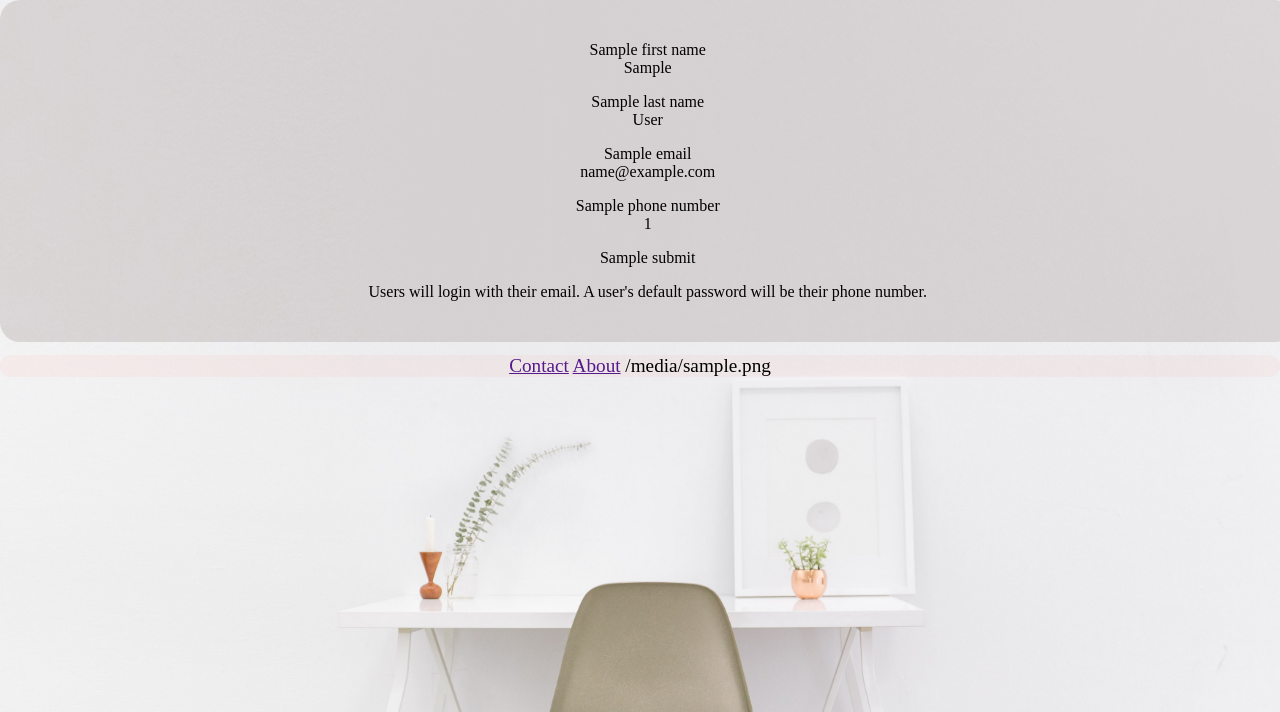
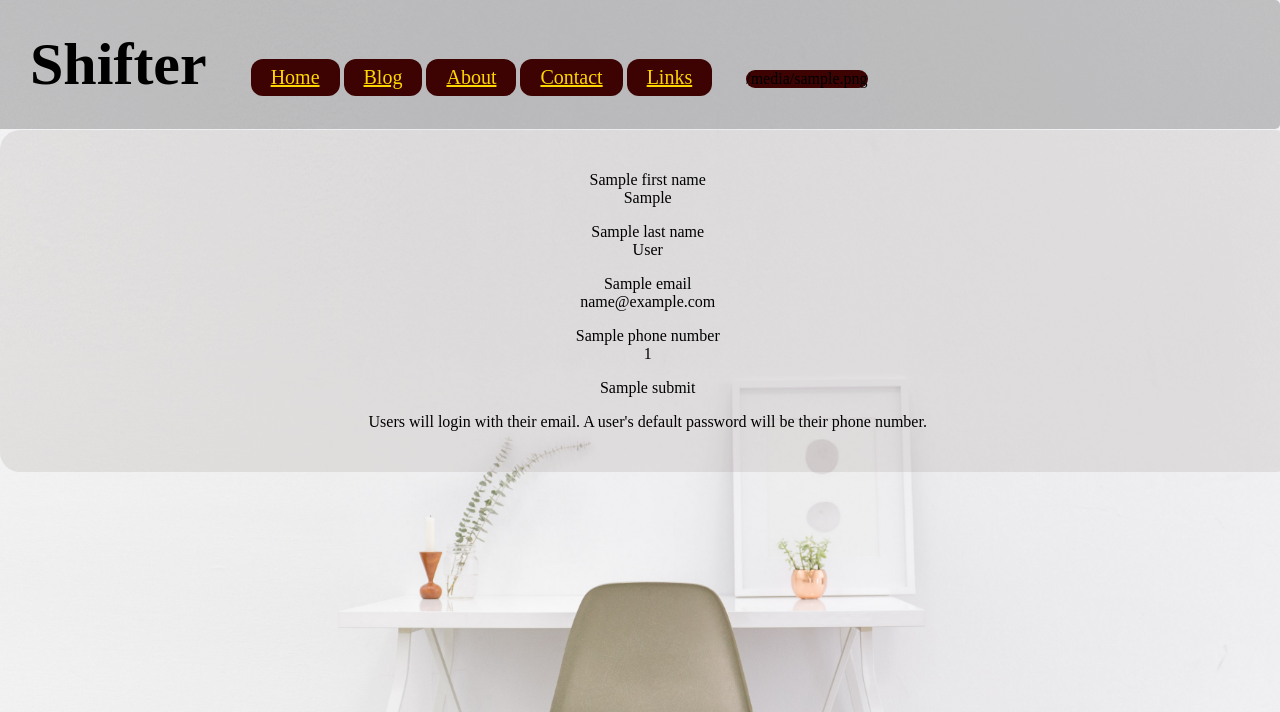
Before and after one commit to cindyxue/CMPE131_2019Fall_Team1, a Python web app: template Shifter/app/templates/addemployee.html in a window 1280 px wide. Shown: the top 712 px of the page. Run offline with Jinja, Linux system fonts and the light colour scheme; the template is opened without the code that fills it: most values are stand-ins (such as "Sample title", 1, 10 or a date in 2020).

Commit message:
Added the header, deleted the footer. Added base.css

```diff
--- a/Shifter/app/static/addemployee.css
+++ b/Shifter/app/static/addemployee.css
@@ -13,7 +13,7 @@ body {
     padding:25px;
     border-radius:20px;
     text-align: center;
-    background: rgba(131, 112, 112, 0.219);
+    background: rgba(131, 112, 112, 0.144);
 }
 
 input[type=text] {
@@ -26,14 +26,3 @@ input[type=text] {
 input[type=text]:focus {
     background-color: #ebe6c0;
 }
-
-.Links , .links a{
-    text-align: center;
-    margin-top: 1%;
-    margin-left:0%;
-    margin-bottom:0;
-    font-size: 1.5vw;
-    background-color: rgba(255, 30, 0, 0.041);
-    margin-right:0;
-    border-radius: 20px;
-}
--- /dev/null
+++ b/Shifter/app/static/base.css
@@ -0,0 +1,46 @@
+
+header{
+    background-color:rgba(0, 0, 0, 0.212);
+    padding:30px;
+    border-radius: 0 5px 5px 0;
+    margin-bottom:1px;
+    color:black;
+}
+nav h1{
+    font-family:'Times New Roman', Times, serif;
+    display:inline;
+    font-size: 60px;
+}
+nav ul{
+    display:inline;
+    margin:0;
+
+
+}
+nav ul li{
+    list-style-type: none;
+    display:inline-block;
+    background:rgb(61, 3, 3);
+    border-radius: 12px;
+    border-color: white;
+    padding:7px 20px;
+}
+.logout{
+    padding:0;
+    margin-left:30px;
+    margin-right:1%;
+}
+.Logoutbutton{
+    font-family:'Times New Roman', Times, serif;
+    padding:2px 20px;
+    text-align:center;
+    font-size:25px;
+    background-color: white;
+    color:black;
+    border-color:gold;;
+
+}
+nav a{
+    color:gold;
+    font-size:20px;
+}
--- a/Shifter/app/templates/base.html
+++ b/Shifter/app/templates/base.html
@@ -1,20 +1,27 @@
 <!DOCTYPE html>
 <html>
-    <head>
+    <link href = "../static/base.css" rel = "stylesheet" type = "text/css">
+    <header>
         {% if title %}
         <title>{{title}}</title>
         {% else %}
         <title>Shifter</title>
         {% endif %}
-    </head>
+        <nav>
+            <h1>Shifter</h1>
+            <ul>
+                <li><a href="#">Home</a></li>
+                <li><a href="#">Blog</a></li>
+                <li><a href="#">About</a></li>
+                <li><a href="#">Contact</a></li>
+                <li><a href="#">Links</a></li>
+                {% if title != "Shifter Scheduling Application" %}
+                <li class = "logout">{{formLogout.Logout(class_ = "Logoutbutton")}}</li>
+                {% endif %}
+            </ul>
+        </nav>
+    </header>
 
     {% block content %}
     {% endblock %}
-    <footer class = "Links">
-            <a href = "">Contact</a>
-            <a href = "">About</a>
-            {% if title != "Shifter Scheduling Application" %}
-            {{formLogout.Logout(class_ = "Logout")}}
-            {% endif %}
-        </footer>
 </html>
--- a/Shifter/app/templates/index.html
+++ b/Shifter/app/templates/index.html
@@ -3,6 +3,7 @@
 
 {% block content %}
     <link href = "../static/login.css" rel = "stylesheet" type = "text/css">
+
     <body>
         <form action = "" method = "post" class = "login">
                 {{formLogin.Username(value = "Username", class_="username")}}<br>
```
Also changed, not shown: Shifter/app/static/choose.css (+8 -26 lines), Shifter/app/static/login.css (+9 -15 lines), Shifter/app/static/login5.jpg (added).
